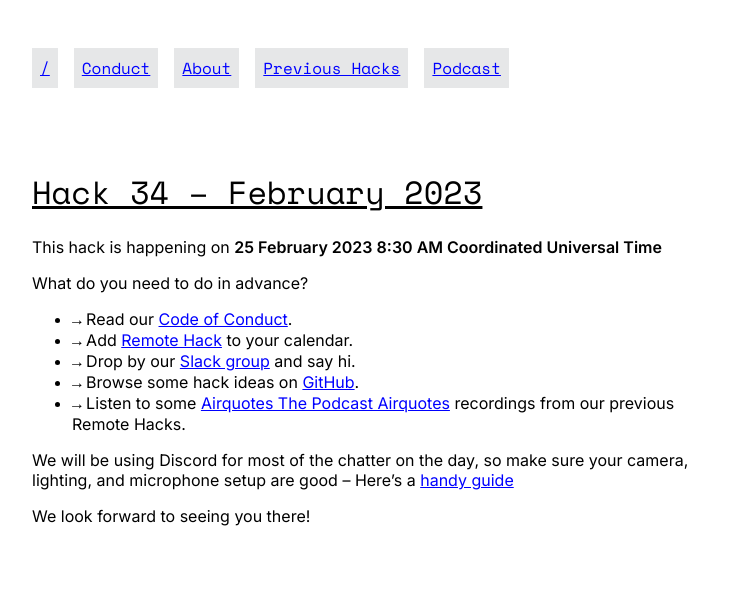
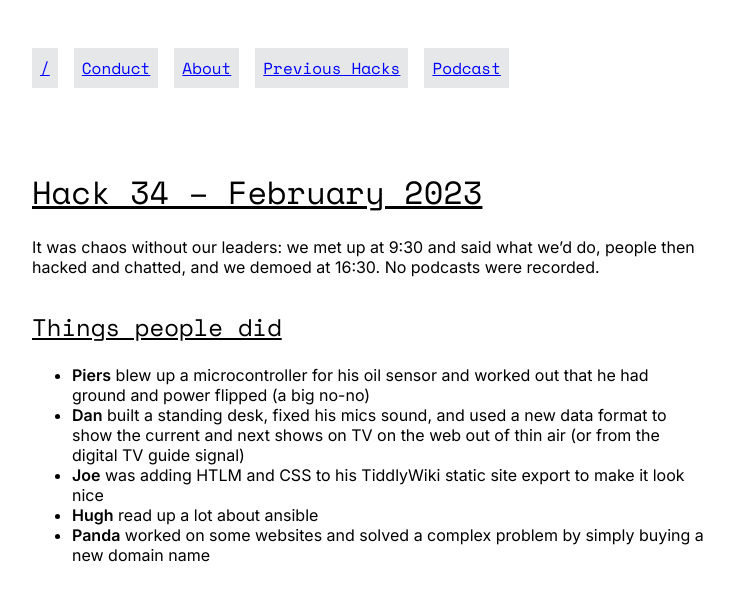
Before and after one commit to remotehack/remotehack.github.io, a Jekyll site: the page built from _hacks/34.md, in a window 1280 px wide. Shown: the top 601 px of the page, without its empty margins (272-1006 px from the left). Built offline with Jekyll 4.4.1, drawn with Linux system fonts in a browser that asks for light colours.

Commit message:
Add writeup of feb

```diff
--- a/_hacks/34.md
+++ b/_hacks/34.md
@@ -1,5 +1,15 @@
 ---
 hack_number: 34
 date: 2023-02-25
-upcoming: true
+upcoming: false
 ---
+
+It was chaos without our leaders: we met up at 9:30 and said what we'd do, people then hacked and chatted, and we demoed at 16:30. No podcasts were recorded.
+
+## Things people did
+
+- **Piers** blew up a microcontroller for his oil sensor and worked out that he had ground and power flipped (a big no-no)
+- **Dan** built a standing desk, fixed his mics sound, and used a new data format to show the current and next shows on TV on the web out of thin air (or from the digital TV guide signal)
+- **Joe** was adding HTLM and CSS to his TiddlyWiki static site export to make it look nice
+- **Hugh** read up a lot about ansible
+- **Panda** worked on some websites and solved a complex problem by simply buying a new domain name
```
